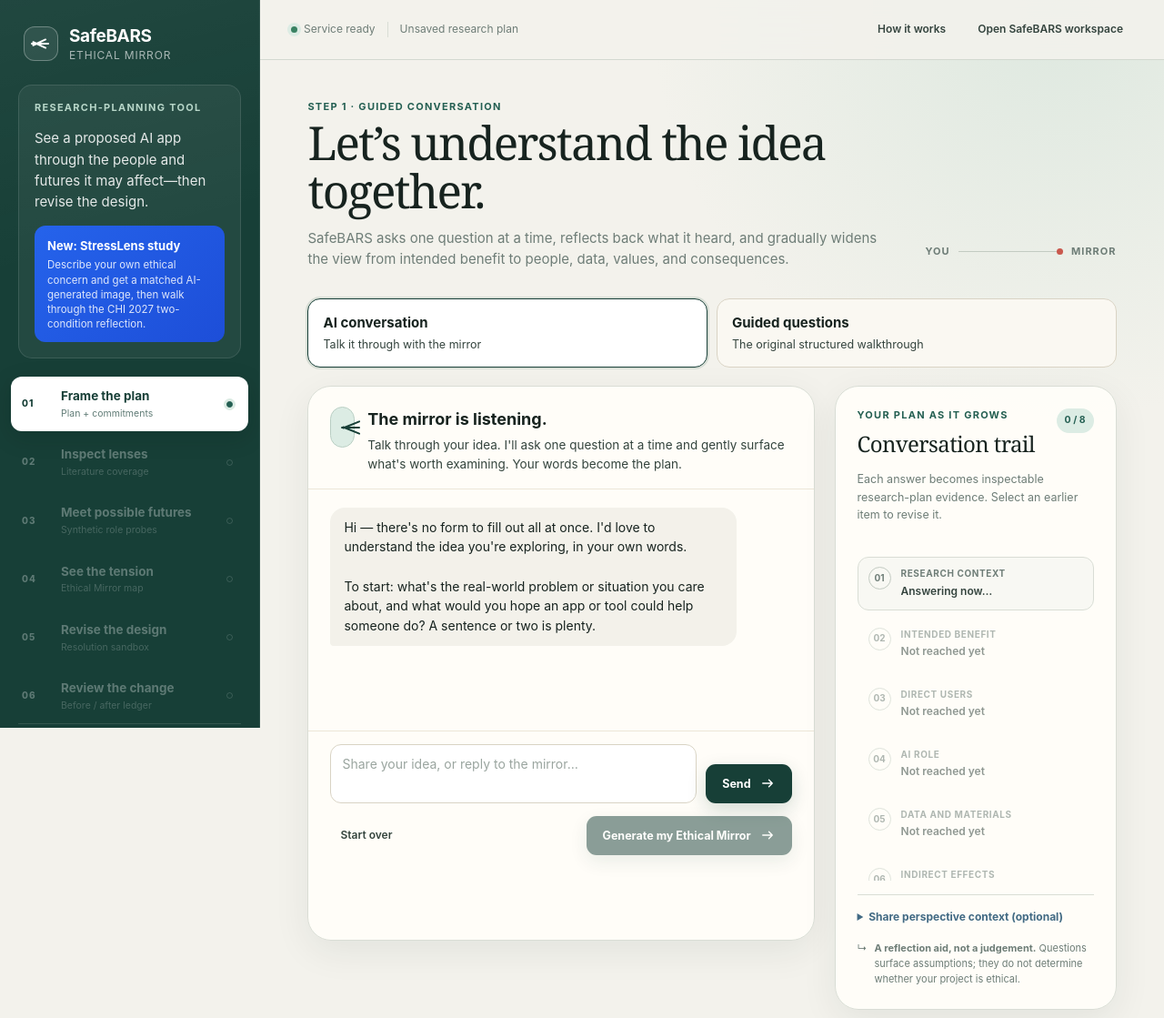
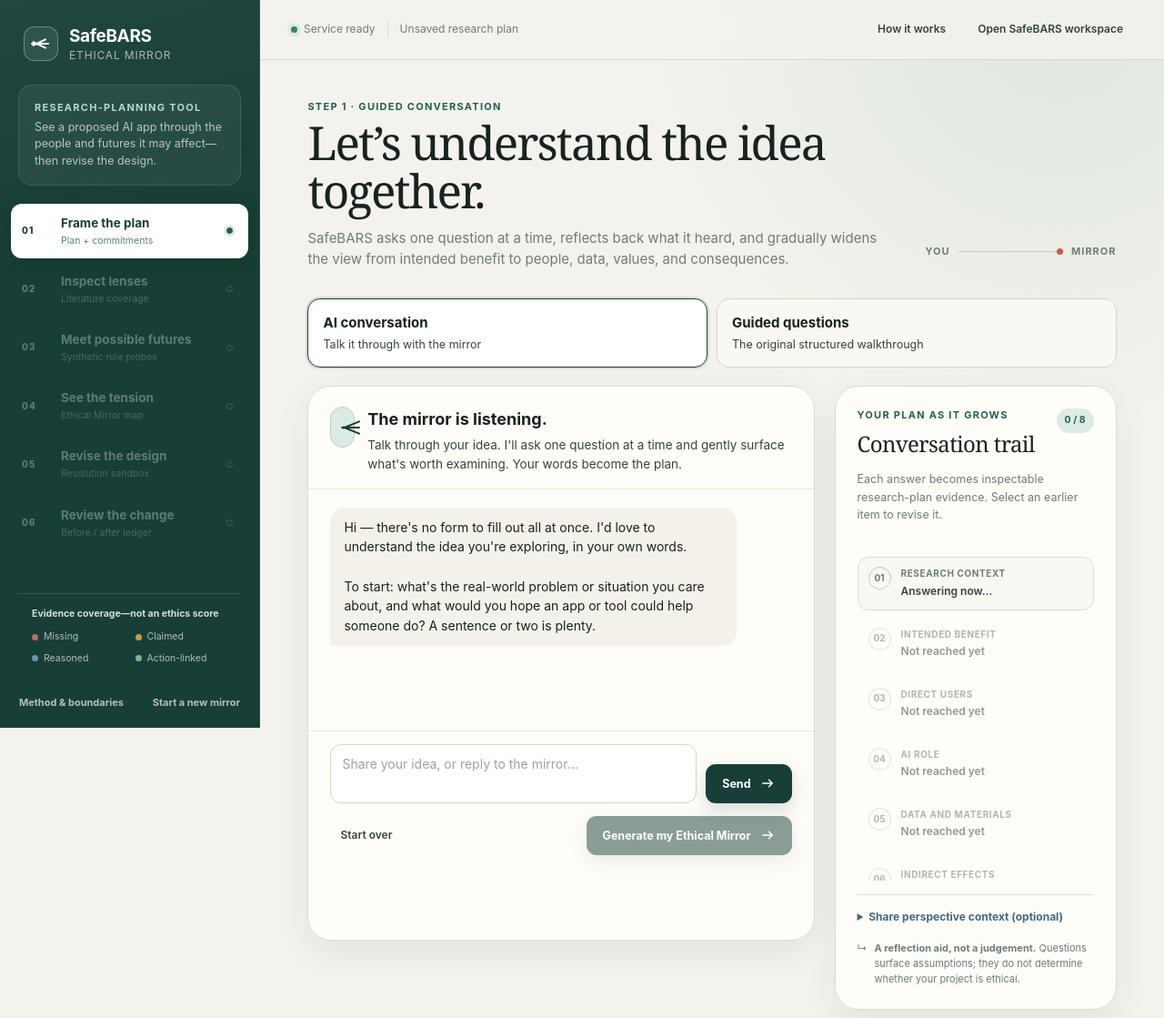
Before and after one commit to Zephyr-Song/SafeGuard-AI, a Flask app: page /safebars/mirror in a window 1280 px wide. Shown: the top 1119 px of the page at 91% size. Run offline with Flask 2, Linux system fonts and the light colour scheme; some libraries are stand-ins or nearby versions.

Commit message:
Remove 'New: StressLens study' promo card from Ethical Mirror page

```diff
--- a/templates/safebars_mirror.html
+++ b/templates/safebars_mirror.html
@@ -27,10 +27,6 @@
             <div class="rail-intro">
                 <p class="eyebrow">Research-planning tool</p>
                 <p>See a proposed AI app through the people and futures it may affect—then revise the design.</p>
-                <a href="/safebars/mirror-study" class="study-promo">
-                    <strong>New: StressLens study</strong>
-                    <small>Describe your own ethical concern and get a matched AI-generated image, then walk through the CHI 2027 two-condition reflection.</small>
-                </a>
             </div>
 
             <nav class="step-nav" id="stepNav" aria-label="Six-step reflection workflow">
```
